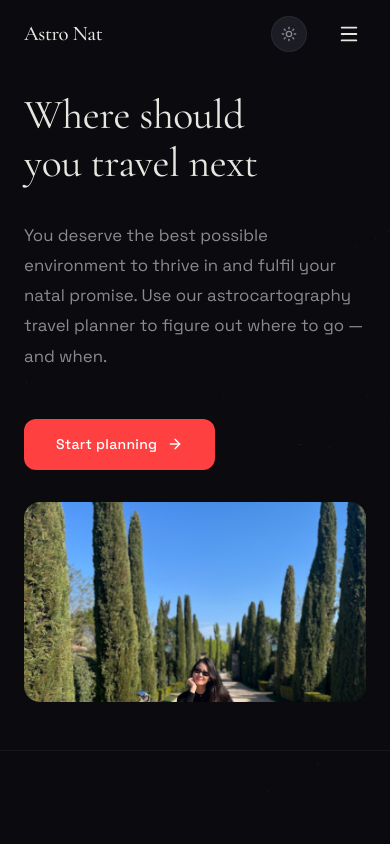
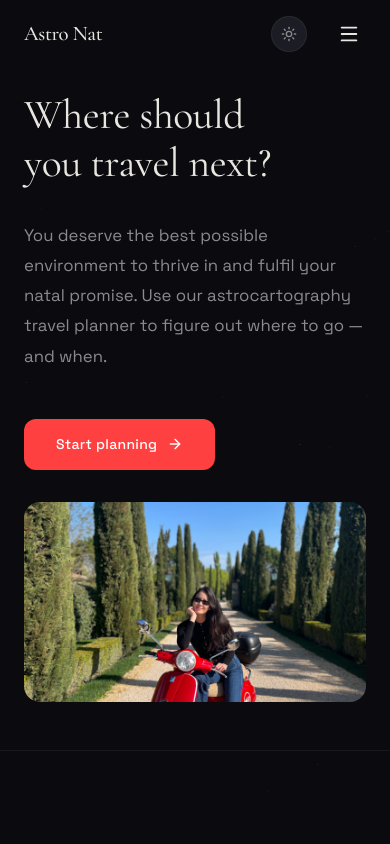
Before and after one commit to bwirakes/astronat-travel, a Next.js app: page / in a window 390 px wide. Shown: the top 844 px of the page. Built offline with nearby package versions, Linux system fonts and the light colour scheme.

Commit message:
fix: center hero image on mobile, add ? to headline

```diff
--- a/app/page.module.css
+++ b/app/page.module.css
@@ -76,9 +76,9 @@
     border-radius: var(--radius-md);
   }
 
-  /* Center crop on mobile so Astro Nat's face is visible */
+  /* Center on mobile so image isn't cut off at the top */
   .heroImg {
-    object-position: center 40%;
+    object-position: center center;
   }
 
   .heroContent {
@@ -123,7 +123,7 @@
 
 .heroImg {
   object-fit: cover;
-  object-position: center top;
+  object-position: center center;
 }
 
 /* ── Process ─────────────────────────────────────────────────── */
--- a/app/page.tsx
+++ b/app/page.tsx
@@ -27,7 +27,7 @@ export default function Home() {
             >
               <h1 className={styles.headline}>
                 Where should<br />
-                you travel next
+                you travel next?
               </h1>
               <p className={styles.subline}>
                 You deserve the best possible environment to thrive in and fulfil your natal promise.
```
